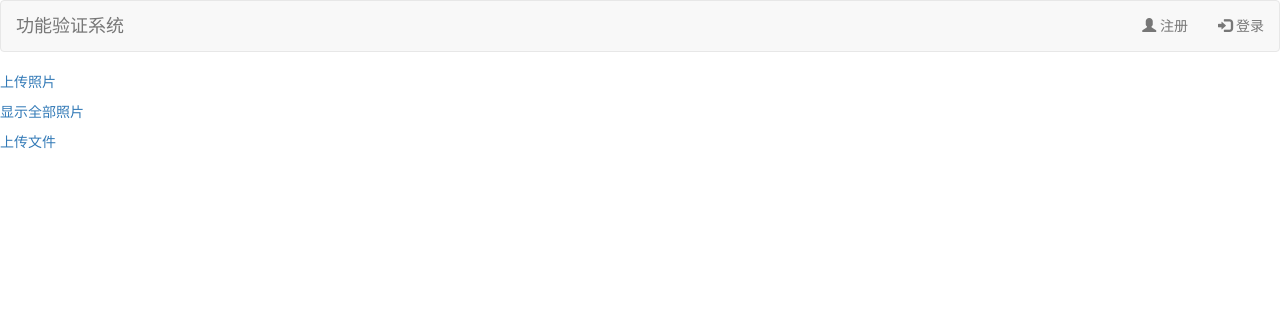
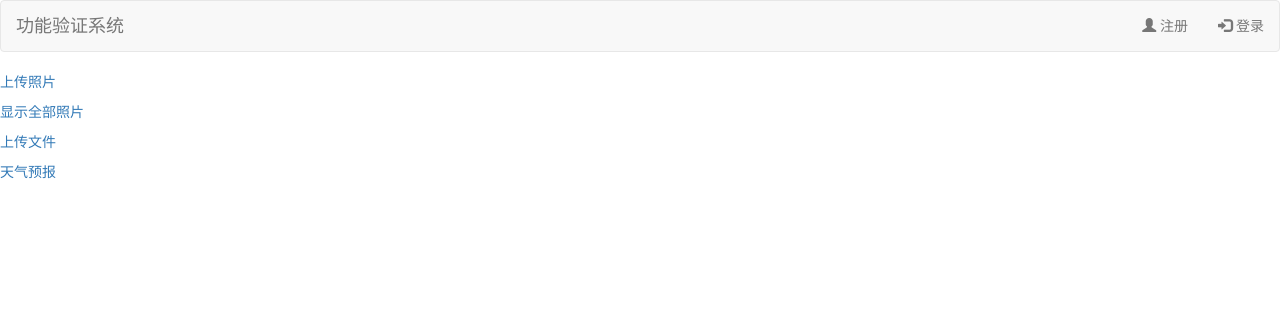
Before and after one commit to yuanjia123/Choices_question, a Django app: page / in a window 1280 px wide. Shown: the top 312 px of the page. Run offline with Django 3.2, Linux system fonts and the light colour scheme; parts of the project's set-up code (start-up, migrations or seed data) failed here and were passed over; some libraries are stand-ins or nearby versions.

Commit message:
首页展示天气预报

```diff
--- a/django_exam/urls.py
+++ b/django_exam/urls.py
@@ -10,7 +10,7 @@ urlpatterns = [
     path('upload/', views.upload,name='upload'),
     path('score/<random_li>/<name>/', views.score,name ='score' ),
     path('', include('users.urls')),
-    path('weather/', views.location_weather,name='location_weather'),
+    path('weather/', views.location_weather,name='weather'),
     path('weaher_data_json/', Weather_View.as_view(),name='weather_View'),
     # path('', include('newuser.urls')),
 ]
--- a/templates/main.html
+++ b/templates/main.html
@@ -15,6 +15,10 @@
         <a href="{% url 'upload' %}">上传文件</a>
     </p>
 
+    <p>
+        <a href="{% url 'weather' %}">天气预报</a>
+    </p>
+
 
     {% if request.user.is_authenticated %}
     <p>
```
